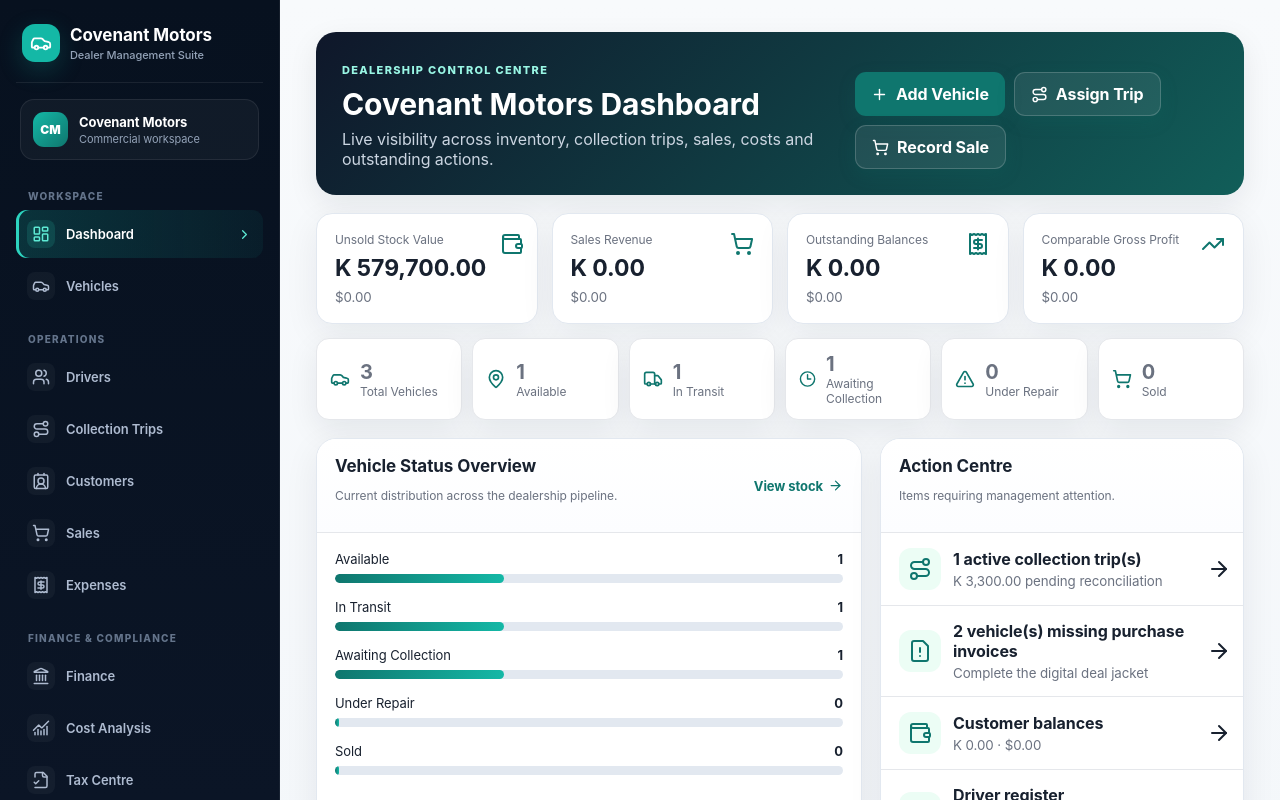
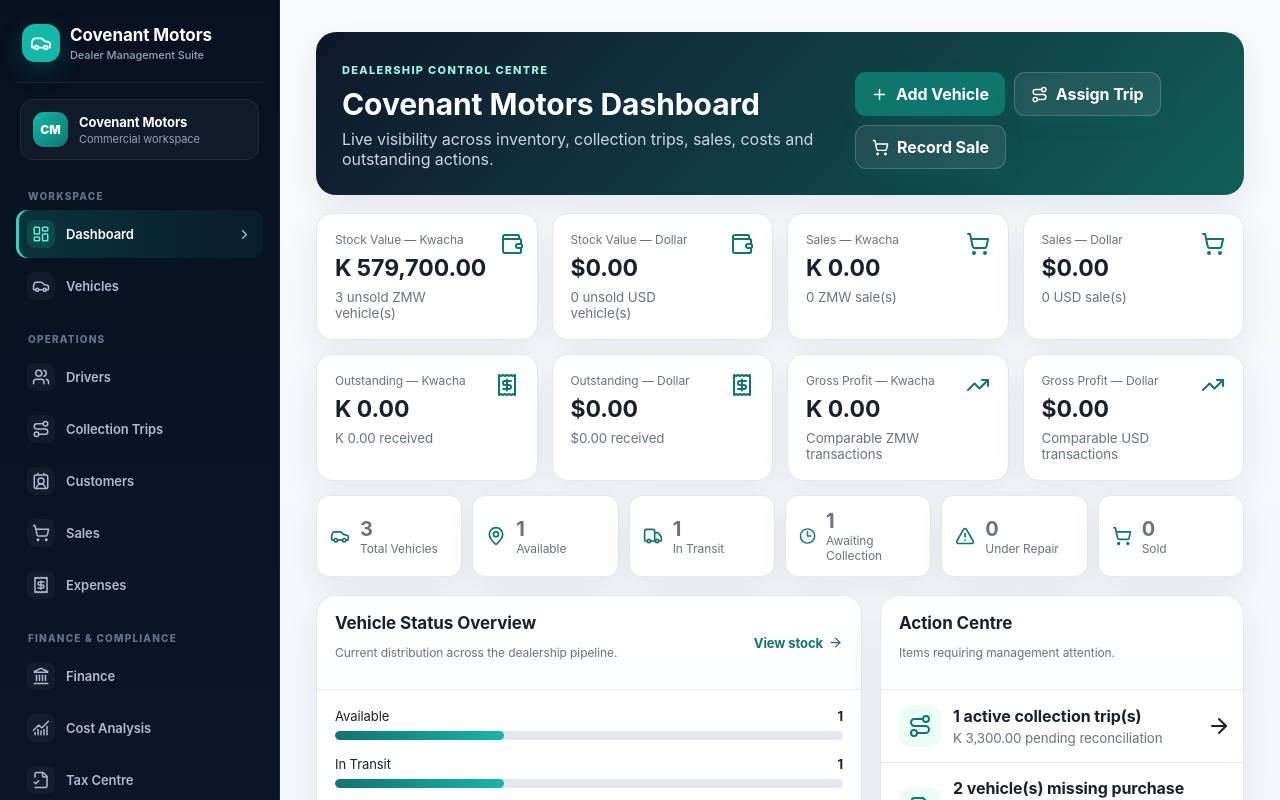
Before and after one commit to UpeLungu/covenant-motors, a Next.js app: page / in a window 1280 px wide. Shown: the top 800 px of the page. Built offline with nearby package versions, Linux system fonts and the light colour scheme.

Commit message:
Separate dashboard USD and ZMW sales and stock cards

```diff
--- a/app/page.tsx
+++ b/app/page.tsx
@@ -7,7 +7,7 @@ import {Vehicle} from "@/lib/types";
 import {loadTrips,tripSpent,CollectionTrip} from "@/lib/operations-store";
 import {loadSales,Sale} from "@/lib/sales-store";
 import {loadVehicleDocuments,loadVehicleExpenses,VehicleDocument,VehicleExpense} from "@/lib/ledger-store";
-import {formatCurrency,groupCurrencyAmounts,normalizeCurrency} from "@/lib/currency";
+import {Currency,formatCurrency,groupCurrencyAmounts,normalizeCurrency} from "@/lib/currency";
 
 const money=(n:number)=>formatCurrency(n,"ZMW");
 const badge=(status:string)=>status==="Available"?"available":status==="In Transit"?"transit":status==="Sold"?"sold":"awaiting";
@@ -23,7 +23,9 @@ export default function Dashboard(){
   const repair=vehicles.filter(v=>v.status==="Under Repair").length;
   const sold=vehicles.filter(v=>v.status==="Sold").length;
   const stock=groupCurrencyAmounts(unsold,v=>v.totalCost,v=>v.purchaseCurrency);
+  const stockCount={ZMW:unsold.filter(v=>normalizeCurrency(v.purchaseCurrency)==="ZMW").length,USD:unsold.filter(v=>normalizeCurrency(v.purchaseCurrency)==="USD").length};
   const revenue=groupCurrencyAmounts(sales,s=>s.sellingPrice,s=>s.currency);
+  const salesCount={ZMW:sales.filter(s=>normalizeCurrency(s.currency)==="ZMW").length,USD:sales.filter(s=>normalizeCurrency(s.currency)==="USD").length};
   const received=groupCurrencyAmounts(sales,s=>s.amountPaid,s=>s.currency);
   const outstanding=groupCurrencyAmounts(sales,s=>s.balance,s=>s.currency);
   const comparableSales=sales.filter(s=>!s.mixedCurrency);
@@ -32,7 +34,7 @@ export default function Dashboard(){
   const activeTrips=trips.filter(t=>t.status!=="Reconciled").length;
   const unreconciled=trips.filter(t=>t.status!=="Reconciled").reduce((s,t)=>s+Math.abs(t.advance-tripSpent(t)),0);
   const missingDocs=vehicles.filter(v=>!documents.some(d=>d.vehicleId===v.id&&d.type==="Purchase Invoice")).length;
-  return {available,transit,awaiting,repair,sold,stock,revenue,received,outstanding,profit,mixedProfit,activeTrips,unreconciled,missingDocs,total:vehicles.length};
+  return {available,transit,awaiting,repair,sold,stock,stockCount,revenue,salesCount,received,outstanding,profit,mixedProfit,activeTrips,unreconciled,missingDocs,total:vehicles.length};
  },[vehicles,trips,sales,documents]);
  const activity=useMemo(()=>{
   const rows=[
@@ -44,14 +46,20 @@ export default function Dashboard(){
   return rows.sort((a,b)=>new Date(b.date).getTime()-new Date(a.date).getTime()).slice(0,7);
  },[vehicles,expenses,trips,sales]);
  const maxStatus=Math.max(1,stats.total);
- const CurrencyKpi=({title,values,icon}:{title:string;values:{ZMW:number;USD:number};icon:React.ReactNode})=><div className="kpi-card"><div><span>{title}</span><strong>{formatCurrency(values.ZMW,"ZMW")}</strong><small>{formatCurrency(values.USD,"USD")}</small></div>{icon}</div>;
+ const CurrencyCard=({title,amount,currency,note,icon}:{title:string;amount:number;currency:Currency;note:string;icon:React.ReactNode})=><div className={`kpi-card currency-card ${currency.toLowerCase()}-card`}><div><span>{title}</span><strong>{formatCurrency(amount,currency)}</strong><small>{note}</small></div>{icon}</div>;
  return <>
   <div className="dashboard-hero"><div><span className="eyebrow">DEALERSHIP CONTROL CENTRE</span><h1>Covenant Motors Dashboard</h1><p>Live visibility across inventory, collection trips, sales, costs and outstanding actions.</p></div><div className="quick-actions"><Link className="button" href="/vehicles/new"><Plus size={17}/>Add Vehicle</Link><Link className="button secondary" href="/trips"><Route size={17}/>Assign Trip</Link><Link className="button secondary" href="/sales"><ShoppingCart size={17}/>Record Sale</Link></div></div>
-  <div className="dashboard-kpis">
-   <CurrencyKpi title="Unsold Stock Value" values={stats.stock} icon={<Wallet/>}/>
-   <CurrencyKpi title="Sales Revenue" values={stats.revenue} icon={<ShoppingCart/>}/>
-   <CurrencyKpi title="Outstanding Balances" values={stats.outstanding} icon={<Receipt/>}/>
-   <CurrencyKpi title="Comparable Gross Profit" values={stats.profit} icon={<TrendingUp/>}/>
+  <div className="dashboard-kpis currency-dashboard-kpis">
+   <CurrencyCard title="Stock Value — Kwacha" amount={stats.stock.ZMW} currency="ZMW" note={`${stats.stockCount.ZMW} unsold ZMW vehicle(s)`} icon={<Wallet/>}/>
+   <CurrencyCard title="Stock Value — Dollar" amount={stats.stock.USD} currency="USD" note={`${stats.stockCount.USD} unsold USD vehicle(s)`} icon={<Wallet/>}/>
+   <CurrencyCard title="Sales — Kwacha" amount={stats.revenue.ZMW} currency="ZMW" note={`${stats.salesCount.ZMW} ZMW sale(s)`} icon={<ShoppingCart/>}/>
+   <CurrencyCard title="Sales — Dollar" amount={stats.revenue.USD} currency="USD" note={`${stats.salesCount.USD} USD sale(s)`} icon={<ShoppingCart/>}/>
+  </div>
+  <div className="dashboard-kpis secondary-currency-kpis">
+   <CurrencyCard title="Outstanding — Kwacha" amount={stats.outstanding.ZMW} currency="ZMW" note={`${formatCurrency(stats.received.ZMW,"ZMW")} received`} icon={<Receipt/>}/>
+   <CurrencyCard title="Outstanding — Dollar" amount={stats.outstanding.USD} currency="USD" note={`${formatCurrency(stats.received.USD,"USD")} received`} icon={<Receipt/>}/>
+   <CurrencyCard title="Gross Profit — Kwacha" amount={stats.profit.ZMW} currency="ZMW" note="Comparable ZMW transactions" icon={<TrendingUp/>}/>
+   <CurrencyCard title="Gross Profit — Dollar" amount={stats.profit.USD} currency="USD" note="Comparable USD transactions" icon={<TrendingUp/>}/>
   </div>
   {stats.mixedProfit>0&&<div className="summary-item section-gap"><span>Mixed-currency profit review</span><strong>{stats.mixedProfit} sale(s) require manual profit analysis because purchase and sale currencies differ.</strong></div>}
   <div className="status-strip">
@@ -67,7 +75,7 @@ export default function Dashboard(){
    </div></section>
   </div>
   <div className="dashboard-grid lower-grid">
-   <section className="panel"><div className="panel-head"><h2>Recent Vehicles</h2><Link href="/vehicles">View all <ArrowRight size={15}/></Link></div><div className="table-wrap"><table><thead><tr><th>Stock ID</th><th>Vehicle</th><th>Status</th><th>Cost</th><th>Currency</th></tr></thead><tbody>{vehicles.slice().sort((a,b)=>new Date(b.createdAt).getTime()-new Date(a.createdAt).getTime()).slice(0,6).map(v=><tr key={v.id}><td><Link href={`/vehicles/${v.id}`}><b>{v.stockId}</b></Link></td><td>{v.make} {v.model} {v.year}</td><td><span className={`badge ${badge(v.status)}`}>{v.status}</span></td><td><b>{formatCurrency(v.totalCost,normalizeCurrency(v.purchaseCurrency))}</b></td><td>{normalizeCurrency(v.purchaseCurrency)}</td></tr>)}</tbody></table>{!vehicles.length&&<div className="empty">No vehicles registered.</div>}</div></section>
+   <section className="panel"><div className="panel-head"><h2>Recent Vehicles</h2><Link href="/vehicles">View all <ArrowRight size={15}/></Link></div><div className="table-wrap"><table><thead><tr><th>Stock ID</th><th>Vehicle</th><th>Status</th><th>Cost</th><th>Currency</th></tr></thead><tbody>{vehicles.slice().sort((a,b)=>new Date(b.createdAt).getTime()-new Date(a.createdAt).getTime()).slice(0,6).map(v=><tr key={v.id}><td><Link href={`/vehicles/${v.id}`}><b>{v.stockId}</b></Link></td><td>{v.make} {v.model} {v.year}</td><td><span className={`badge ${badge(v.status)}`}>{v.status}</span></td><td><b>{formatCurrency(v.totalCost,normalizeCurrency(v.purchaseCurrency))}</b></td><td><b>{normalizeCurrency(v.purchaseCurrency)}</b></td></tr>)}</tbody></table>{!vehicles.length&&<div className="empty">No vehicles registered.</div>}</div></section>
    <section className="panel"><div className="panel-head"><h2>Recent Activity</h2></div><div className="activity-list">{activity.map((x,i)=><div key={`${x.date}-${i}`}><div className={`activity-dot ${x.kind}`}/><span><b>{x.title}</b><small>{x.detail}</small></span><time>{new Date(x.date).toLocaleDateString("en-ZM",{day:"2-digit",month:"short"})}</time></div>)}{!activity.length&&<div className="empty">No recent activity.</div>}</div></section>
   </div>
  </>;
```
